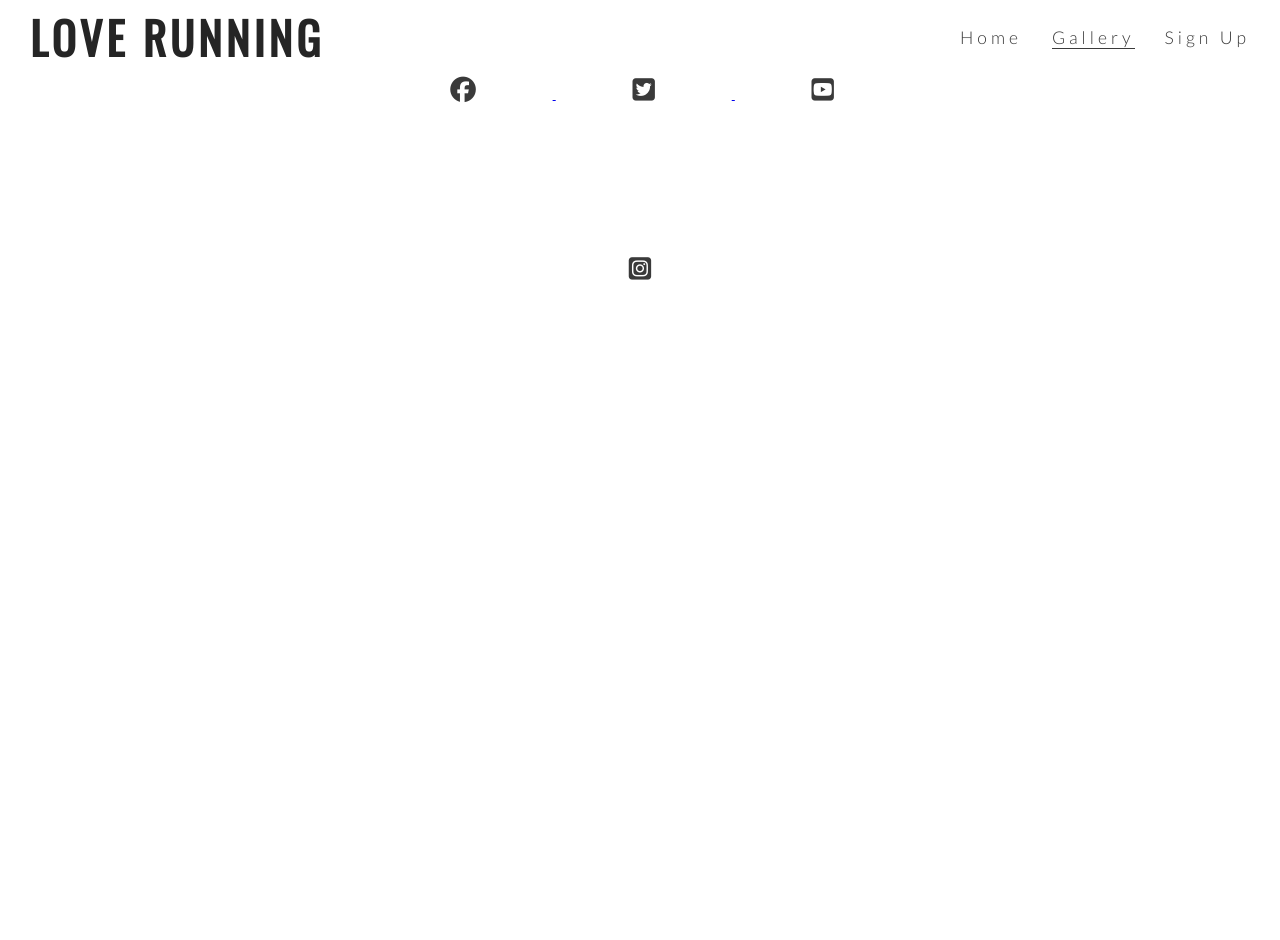
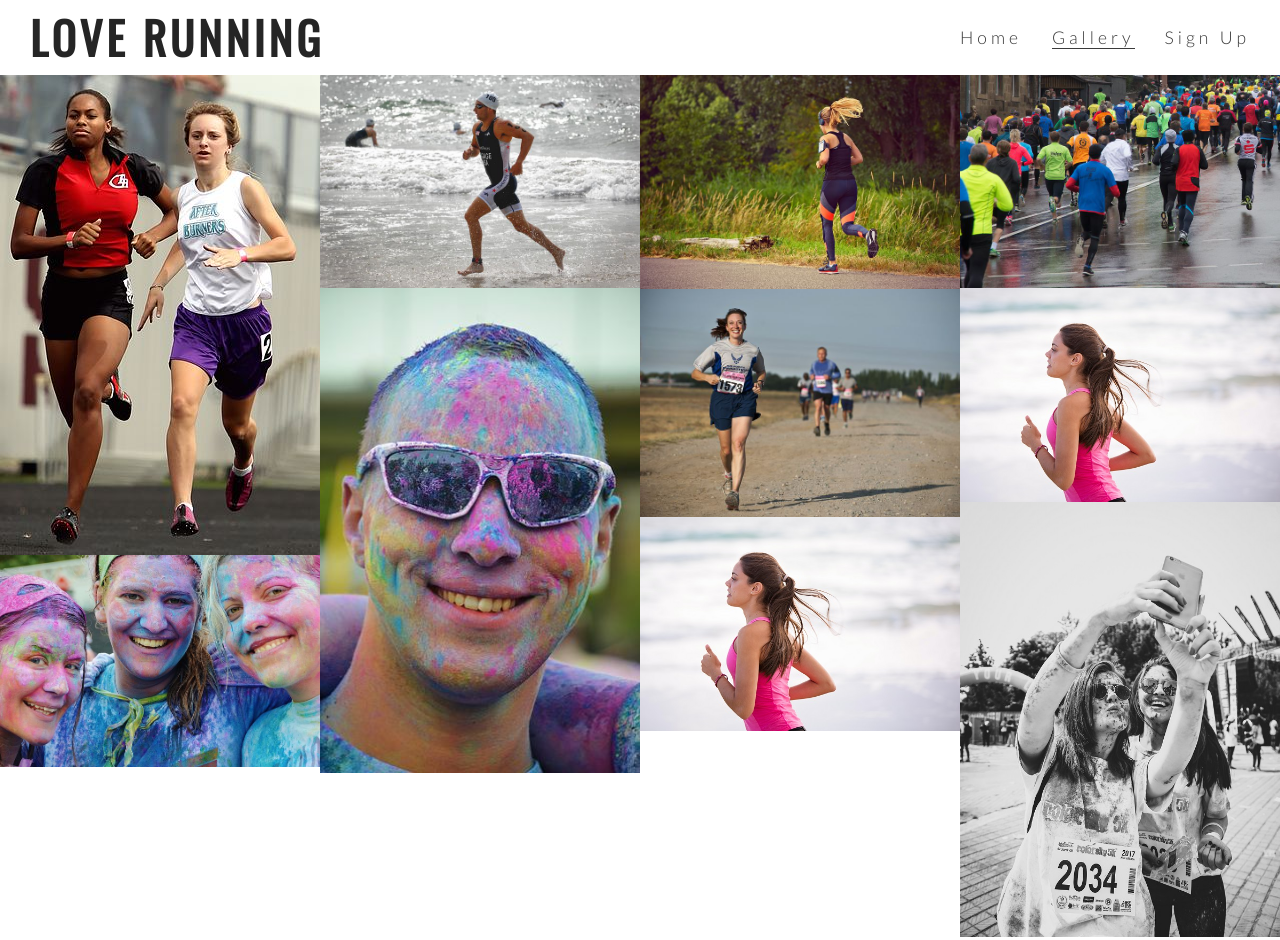
Before and after one commit to amj-web/love-running, a plain HTML site: page gallery.html in a window 1280 px wide. Shown: the top 940 px of the page. Before the commit the page ends 800 px from the top, so only its background shows below. Drawn offline with nearby package versions, Linux system fonts and the light colour scheme.

Commit message:
Add gallery images and mayson styling

```diff
--- a/assets/css/style.css
+++ b/assets/css/style.css
@@ -235,3 +235,16 @@ footer {
     padding: 5%;
     color: #3a3a3a
 }
+
+/* gallery */
+
+#photos {
+    clear: both;
+    line-height: 0;
+    column-count: 4;
+    column-gap: 0;
+}
+
+#photos > img {
+    width: 100%;
+}
--- a/gallery.html
+++ b/gallery.html
@@ -31,6 +31,19 @@
         </nav>
     </header>
 
+    <section id="photos">
+        <img src="assets/images/athletes.jpg" alt="Two athletes running together">
+        <img src="assets/images/girls.jpg" alt="Two athletes Three girls at charity paint running festival">
+        <img src="assets/images/runner3.jpg" alt="Solo male runner jogging on a beach">
+        <img src="assets/images/man.jpg" alt="Man at charity paint running festival">
+        <img src="assets/images/runner1.jpg" alt="Solo female runner jogging through Phoenix Park">
+        <img src="assets/images/runner2.jpg" alt="Solo male runner jogging on a beach">
+        <img src="assets/images/runner4.jpg" alt="Two athletes running">
+        <img src="assets/images/running_gang.jpg" alt="Solo female runner jogging on a beach">
+        <img src="assets/images/runner4.jpg" alt="Large group of runners taking part in a marathon on a rainy day">
+        <img src="assets/images/mud-run.jpg" alt="Two women runners taking a muddy selfie after the Mud Runners Championship">
+    </section>
+
     <footer>
         <ul class="social-networks">
             <li>
```
Also changed, not shown: assets/images/athletes.jpg (added), assets/images/girls.jpg (added), assets/images/man.jpg (added), assets/images/mud-run.jpg (added), assets/images/runner1.jpg (added), assets/images/runner2.jpg (added), assets/images/runner3.jpg (added), assets/images/runner4.jpg (added), assets/images/running_gang.jpg (added).
